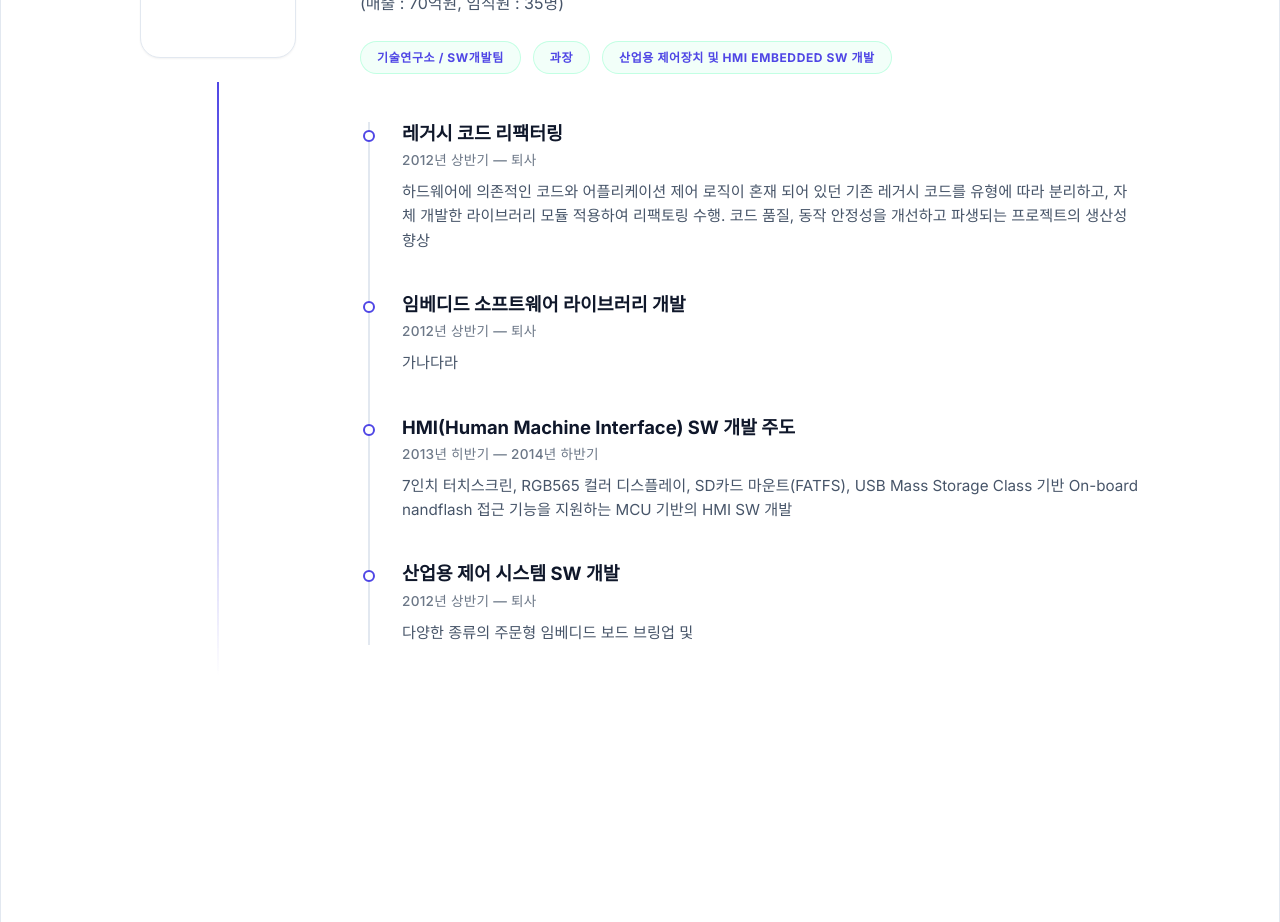
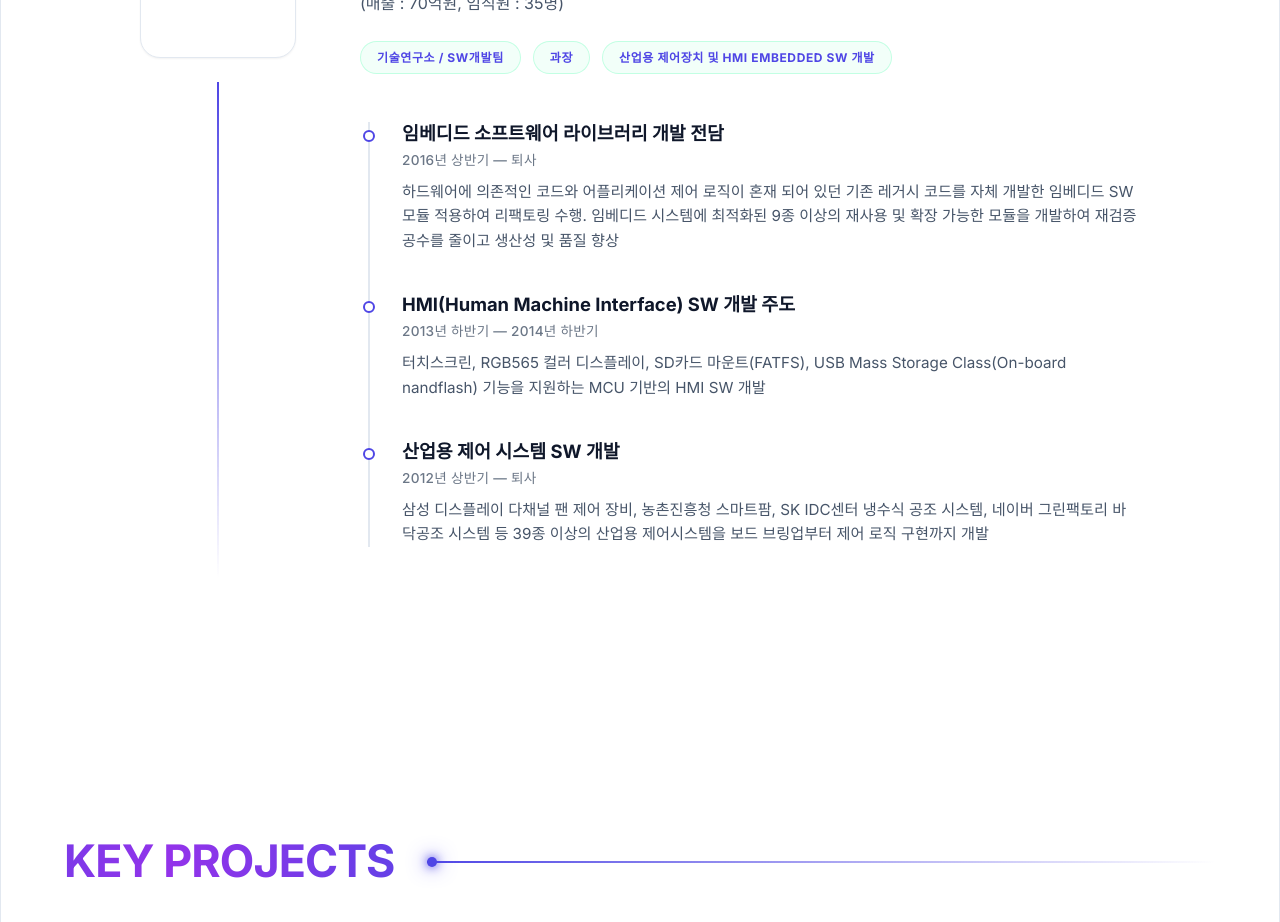
Before and after one commit to TimerOverflow/Hyun9_Portfolio, a React (Vite) app: page / in a window 1280 px wide. Shown: the part 3240-4162 px from the top of the page. Built offline with nearby package versions, Linux system fonts and the light colour scheme.

Commit message:
feat: Update experience contents #3

```diff
--- a/src/data/portfolioData.js
+++ b/src/data/portfolioData.js
@@ -57,24 +57,19 @@ export const portfolioData = {
       description: "산업용 제어시스템을 연구·개발 및 제조하는 기업으로, 공조·환경제어 분야에서 시장 점유율 1위(40%) 업체입니다. \n(매출 : 70억원, 임직원 : 35명)",
       achievements: [
         {
-          date: "2012년 상반기 — 퇴사",
-          title: "레거시 코드 리팩터링",
-          desc: "하드웨어에 의존적인 코드와 어플리케이션 제어 로직이 혼재 되어 있던 기존 레거시 코드를 유형에 따라 분리하고, 자체 개발한 라이브러리 모듈 적용하여 리팩토링 수행. 코드 품질, 동작 안정성을 개선하고 파생되는 프로젝트의 생산성 향상"
+          date: "2016년 상반기 — 퇴사",
+          title: "임베디드 소프트웨어 라이브러리 개발 전담",
+          desc: "하드웨어에 의존적인 코드와 어플리케이션 제어 로직이 혼재 되어 있던 기존 레거시 코드를 자체 개발한 임베디드 SW 모듈 적용하여 리팩토링 수행. 임베디드 시스템에 최적화된 9종 이상의 재사용 및 확장 가능한 모듈을 개발하여 재검증 공수를 줄이고 생산성 및 품질 향상"
         },
         {
-          date: "2012년 상반기 — 퇴사",
-          title: "임베디드 소프트웨어 라이브러리 개발",
-          desc: "가나다라"
-        },
-        {
-          date: "2013년 히반기 — 2014년 하반기",
+          date: "2013년 하반기 — 2014년 하반기",
           title: "HMI(Human Machine Interface) SW 개발 주도",
-          desc: "7인치 터치스크린, RGB565 컬러 디스플레이, SD카드 마운트(FATFS), USB Mass Storage Class 기반 On-board nandflash 접근 기능을 지원하는 MCU 기반의 HMI SW 개발"
+          desc: "터치스크린, RGB565 컬러 디스플레이, SD카드 마운트(FATFS), USB Mass Storage Class(On-board nandflash) 기능을 지원하는 MCU 기반의 HMI SW 개발"
         },
         {
           date: "2012년 상반기 — 퇴사",
           title: "산업용 제어 시스템 SW 개발",
-          desc: "다양한 종류의 주문형 임베디드 보드 브링업 및 "
+          desc: "삼성 디스플레이 다채널 팬 제어 장비, 농촌진흥청 스마트팜, SK IDC센터 냉수식 공조 시스템, 네이버 그린팩토리 바닥공조 시스템 등 39종 이상의 산업용 제어시스템을 보드 브링업부터 제어 로직 구현까지 개발"
         }
       ]
     }
@@ -775,7 +770,7 @@ Notify.test_email('user@mcnex.com', 'GitLab 이메일 테스트', 'GitLab 서버
             },
             {
               type: 'bullet',
-              text: "이를 통해 신규 프로젝트 착수 시 불필요한 회귀 테스트 및 재검증 공수를 줄이고, 조직의 생산성과 품질 안정성 개선."
+              text: "이를 통해 신규 프로젝트 착수 시 불필요한 재검증 공수를 줄이고, 조직의 생산성과 품질 안정성 개선."
             },
             {
               type: 'toggle',
```
